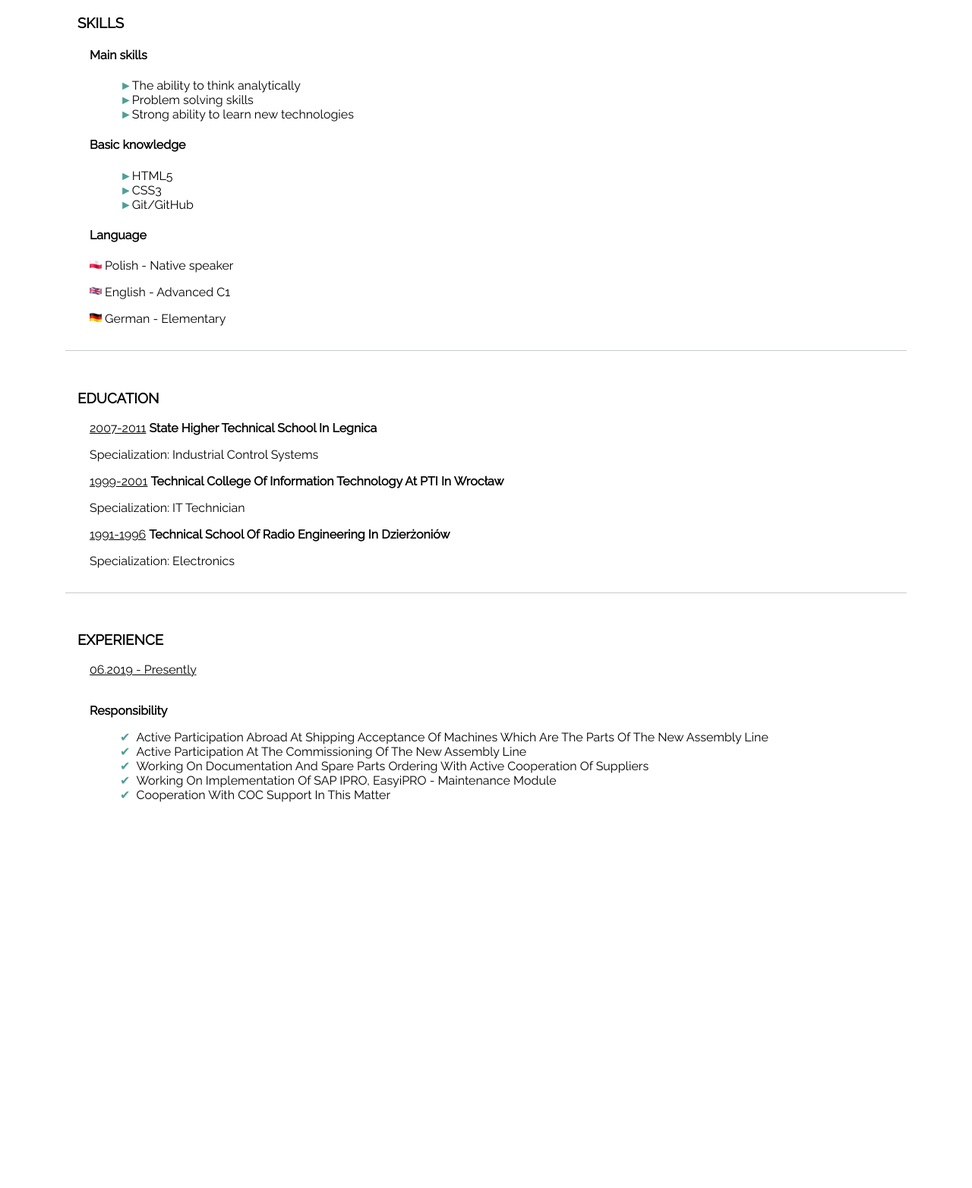
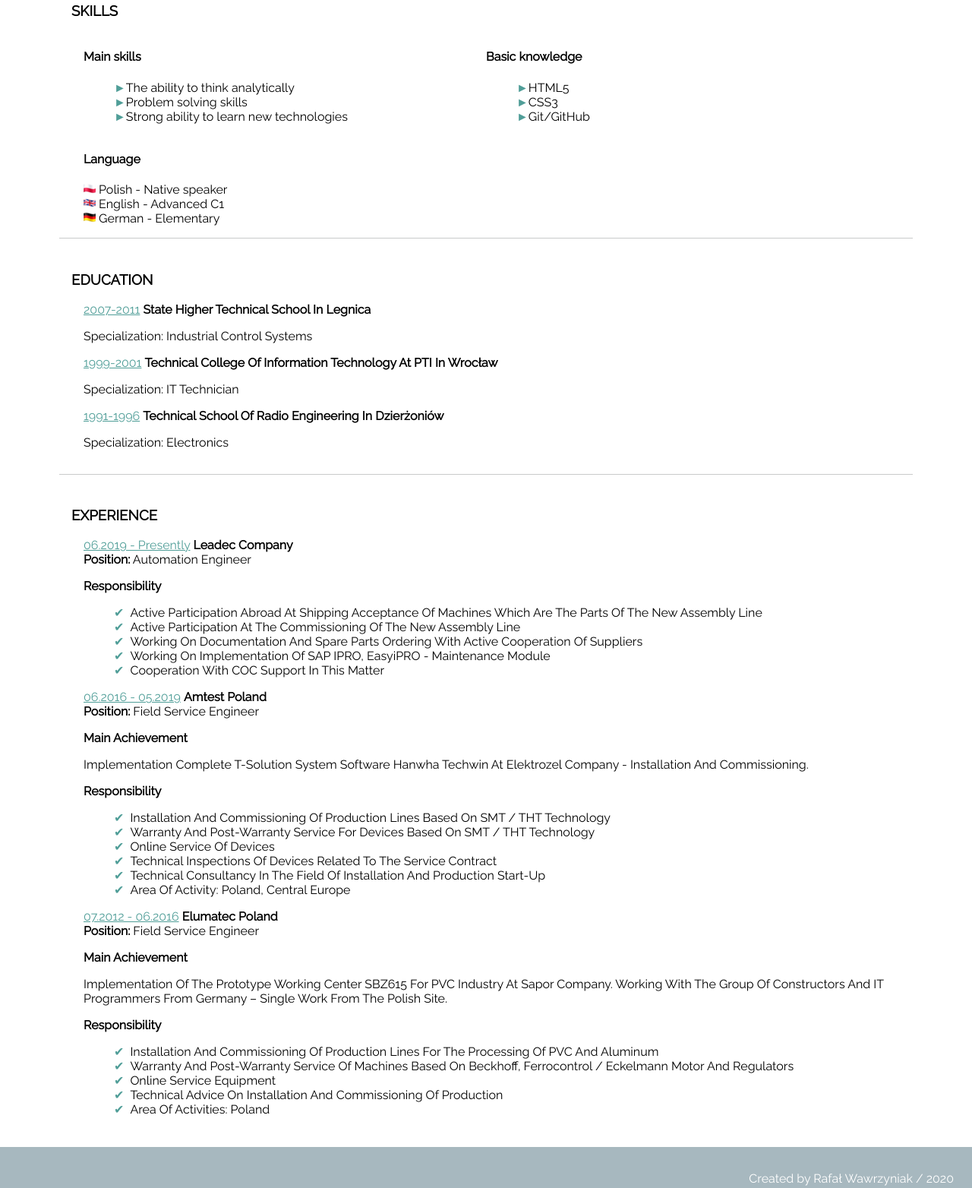
Before and after one commit to grafitosLeg/MyCV_RWD, a plain HTML site: page index.html in a window 1280 px wide. Shown: the part 815-2379 px from the top of the page at 76% size. Before the commit the page ends 2002 px from the top, so only its background shows below. Drawn offline with Linux system fonts and the light colour scheme.

Commit message:
add to section experience, add footer color for span

```diff
--- a/index.html
+++ b/index.html
@@ -20,7 +20,7 @@
 			<section>
 				<p>Experienced engineer, several years in Electronics and PVC&Aluminium Industry with achievements.
 					Presently focused on IT related topics in free time.
-					Deeply involved at SAP testing on MBPL Factory in Jawor
+					Deeply involved at SAP iPRO/easyiPRO testing at MBPL Factory in Jawor
 				</p>
 				<a href="https://www.linkedin.com/in/rafa%C5%82-wawrzyniak-62760388/" target="_blank">
 			        <i class="fab fa-linkedin-in"></i>
@@ -67,9 +67,9 @@
 						</div>
           	<div>
 						 	<h4>Language</h4>
-								<img src="./img/poland.png" align="left"><p>&nbsp;Polish - Native speaker</p>
-								<img src="./img/gb.png" align="left"><p>&nbsp;English - Advanced C1</p>
-								<img src="./img/de.png" align="left"><p>&nbsp;German - Elementary </p>
+								<div><img src="./img/poland.png" alt="" style="float:left; "/>&nbsp;Polish - Native speaker</div>
+								<div><img src="./img/gb.png" alt="" style="float:left;" />&nbsp;English - Advanced C1</div>
+								<div><img src="./img/de.png" alt="" style=float:left;"" />&nbsp;German - Elementary</div>
 							</div>
 						</div>
 			</section>
@@ -97,11 +97,10 @@
 	      </article>
 			</section>
 			<section>
-			<!--Doświadczenie-->
 				<h3>Experience</h3>
 				<article>
 					<div class='job-title'>
-						 <span>06.2019 - Presently</span> <strong>leadec company.</strong><br><strong>Position:</strong> automation engineer
+						 <span>06.2019 - Presently</span> <strong>leadec company</strong><br><strong>Position:</strong> automation engineer
 					</div>
 					<div class="description">
 						<p><strong>Responsibility</strong></p>
@@ -113,11 +112,43 @@
 						<li>Cooperation with COC Support in this matter</li>
 					</ul>
 				</div>
+				<div class='job-title'>
+					 <span>06.2016 - 05.2019</span> <strong>amtest poland</strong><br><strong>Position:</strong> field service engineer
+				</div>
+				<div class="description">
+					<p><strong>Main achievement</strong></p>
+					<p>Implementation  complete T-Solution system Software Hanwha Techwin at Elektrozel Company  - installation and commissioning.</p>
+					<p><strong>Responsibility</strong></p>
+				<ul class='job-description'>
+					<li>Installation and commissioning of production lines based on SMT / THT technology</li>
+					<li>Warranty and post-warranty service for devices based on SMT / THT technology</li>
+					<li>online service of devices</li>
+					<li>technical inspections of devices related to the service contract</li>
+					<li>technical consultancy in the field of installation and production start-up</li>
+					<li>area of activity: Poland, central Europe</li>
+				</ul>
+			</div>
+			<div class='job-title'>
+				 <span>07.2012 - 06.2016</span> <strong>elumatec poland</strong><br><strong>Position:</strong> field service engineer
+			</div>
+			<div class="description">
+				   <p><strong>Main achievement</strong></p>
+				   <p>Implementation of the prototype working center SBZ615 for PVC industry at Sapor Company. Working with the group of constructors and IT programmers from Germany – single work from the polish site.</p>
+					 <p><strong>Responsibility</strong></p>
+			<ul class='job-description'>
+					<li>installation and commissioning of production lines for the processing of PVC and aluminum</li>
+				  <li>warranty and post-warranty service of machines based on Beckhoff, Ferrocontrol / Eckelmann motor and regulators</li>
+					<li>online service equipment</li>
+					<li>technical advice on installation and commissioning of production</li>
+					<li>area of activities:  Poland</li>
+			</ul>
+	 	  </div>
+
 			 </article>
 			</section>
 	</main>
 	<footer>
-			<p>Created by @Name  / LinkedIn / 2018 </p>
+			<p>Created by Rafał Wawrzyniak / 2020 </p>
 	</footer>
 	</body>
 </html>
--- a/style.css
+++ b/style.css
@@ -16,7 +16,7 @@ article {
 }
 
 section{
-  margin: 1em;
+  margin: 0.5em;
   padding: 1em;
 }
 
@@ -88,7 +88,7 @@ a:hover {
   opacity: 0.5;
 }
 
-.course {
+.course, .skills {
   display: -ms-flexbox;
   display: flex;
   -ms-flex-wrap: wrap;
@@ -133,20 +133,20 @@ a:hover {
 }
 
 .title span, .school span, .job-title span {
-  color: black;
+  color: #509e98;
   text-decoration: underline;
 }
 
-.title, .school, .description {
+.title, .school, .job-title, .description {
   text-transform: capitalize;
   color: black;
 }
 
-.skills {
+.skills  {
   padding: 0 1em;
   color: black;
 }
-.skills p {
+.skills,.language p {
   color: black;
 }
 
@@ -157,7 +157,10 @@ ul.job-description  li:before {
 }
 
 footer {
- padding: 1em;
+ padding: 1em 1.5em;
+ background: #A7B8BF;
+ color: white;
+ text-align: right;
 }
 
 @media only screen and (max-width: 768px) {
```
Lines whose indentation alone changed are shown as unchanged.
